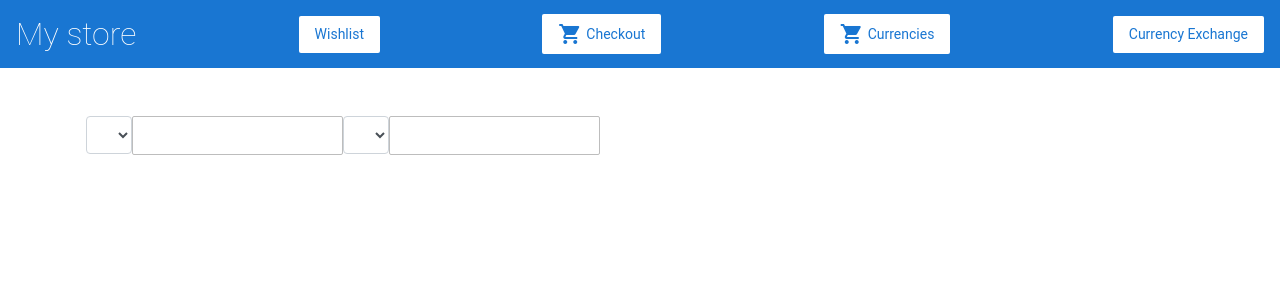
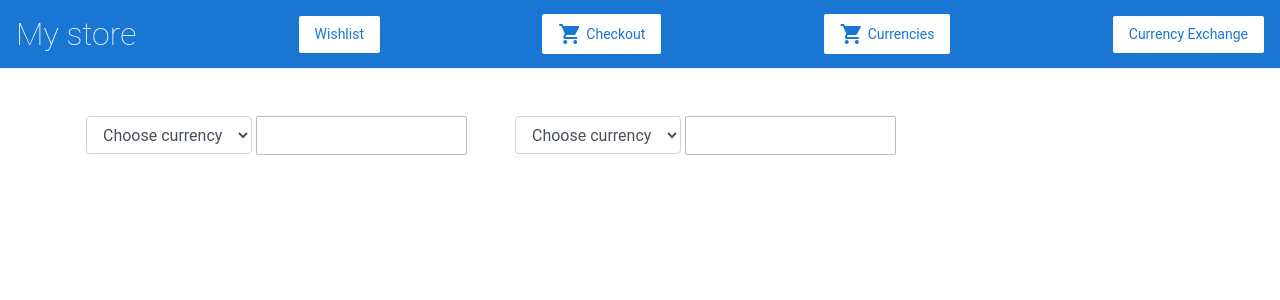
Before and after one commit to zhoricc3398/angular-tutorial-first, an Angular app: page /currency-exchange in a window 1280 px wide. Shown: the top 300 px of the page. Built offline with nearby package versions, Linux system fonts and the light colour scheme.

Commit message:
feat(4-observables-and-rxjs): Finish task-1

```diff
--- a/src/app/currency-exchange/currency-exchange.component.html
+++ b/src/app/currency-exchange/currency-exchange.component.html
@@ -1,18 +1,22 @@
-<div class="row mt-5">
-    <div>
-        <select class="form-control">
-            <option *ngFor="let currency of currencies">{{currency}}</option>
-        </select>
+<form [formGroup]="exchangeForm">
+    <div class="row mt-5">
+        <div class="mr-1">
+            <select class="form-control" (change)="selectCurrency($event, 'base')">
+                <option>Choose currency</option>
+                <option [value]="currency" *ngFor="let currency of currencies">{{currency}}</option>
+            </select>
+        </div>
+        <div class="mr-5">
+            <input type="number" [value]="baseInput" formControlName="currency1">
+        </div>
+        <div class="mr-1">
+            <select class="form-control" (change)="selectCurrency($event, 'symbol')">
+                <option>Choose currency</option>
+                <option [value]="currency" *ngFor="let currency of currencies">{{currency}}</option>
+            </select>
+        </div>
+        <div>
+            <input type="number" [value]="symbolInput" formControlName="currency2">
+        </div>
     </div>
-    <div>
-        <input type="number">
-    </div>
-    <div>
-        <select class="form-control">
-            <option *ngFor="let currency of currencies">{{currency}}</option>
-        </select>
-    </div>
-    <div>
-        <input type="number">
-    </div>
-</div>
+</form>
--- a/src/app/currency-exchange/currency-exchange.component.ts
+++ b/src/app/currency-exchange/currency-exchange.component.ts
@@ -1,4 +1,8 @@
 import { Component, OnInit } from '@angular/core';
+import { data } from '../currencies';
+import { FormBuilder } from '@angular/forms';
+import { Observable } from 'rxjs';
+import { HttpClient } from '@angular/common/http';
 
 @Component({
   selector: 'app-currency-exchange',
@@ -6,11 +10,52 @@ import { Component, OnInit } from '@angular/core';
   styleUrls: ['./currency-exchange.component.scss']
 })
 export class CurrencyExchangeComponent implements OnInit {
+  currencies;
+  exchangeForm;
+  Observer;
+  base;
+  symbol;
+  baseInput;
+  symbolInput;
 
-  constructor() {
+  constructor(private formBuilder: FormBuilder, private http: HttpClient) {
+    this.currencies = data;
+    this.Observer = new Observable(this.changeValue);
+    this.exchangeForm = formBuilder.group({
+      currency1: [],
+      currency2: []
+    })
+    this.exchangeForm.get('currency1').valueChanges.subscribe(() => this.changeValue('base'));
   }
 
   ngOnInit() {
   }
 
+  selectCurrency(event, type) {
+    if (type === 'base') {
+      this.base = event.target.value;
+    }
+    if (type === 'symbol') {
+      this.symbol = event.target.value;
+    }
+  }
+
+  changeValue(input) {
+    if (this.base && this.symbol) {
+      let url = '';
+      if (input === 'base') {
+        this.baseInput = this.exchangeForm.get('currency1').value;
+        url = `https://api.exchangeratesapi.io/latest?base=${this.base}&symbols=${this.symbol}`;
+      }
+      this.http.get(url).subscribe(value => {
+        this.update(value, input);
+      });
+    }
+  }
+
+  update(value, input) {
+    if ( input === 'base' ) {
+      this.symbolInput = (this.baseInput || 1) * value.rates[this.symbol];
+    }
+  }
 }
```
Also changed, not shown: src/app/currency-exchange.service.ts (deleted, +0 -16 lines).
